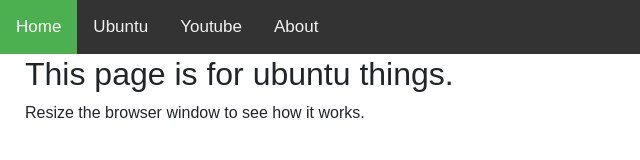
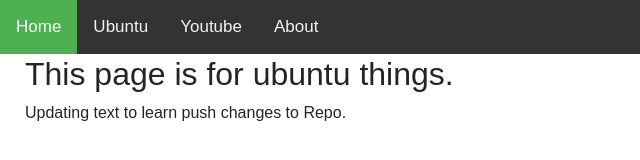
Before and after one commit to manojdon777/site, a plain HTML site: page ubuntu.html in a window 1280 px wide. Shown: the full height of the page, 0-640 px from the left. Drawn offline with nearby package versions, Linux system fonts and the light colour scheme.

Commit message:
Learning Repo update push

```diff
--- a/ubuntu.html
+++ b/ubuntu.html
@@ -23,8 +23,8 @@
   </div>
 
   <div>
-    <h2>This page is for ubuntu things.</h2>
-    <p>Resize the browser window to see how it works.</p>
+    <h2>This page is for ubuntu things. </h2>
+    <p>Updating text to learn push changes to Repo.</p>
   </div>
 
   <script>
```
